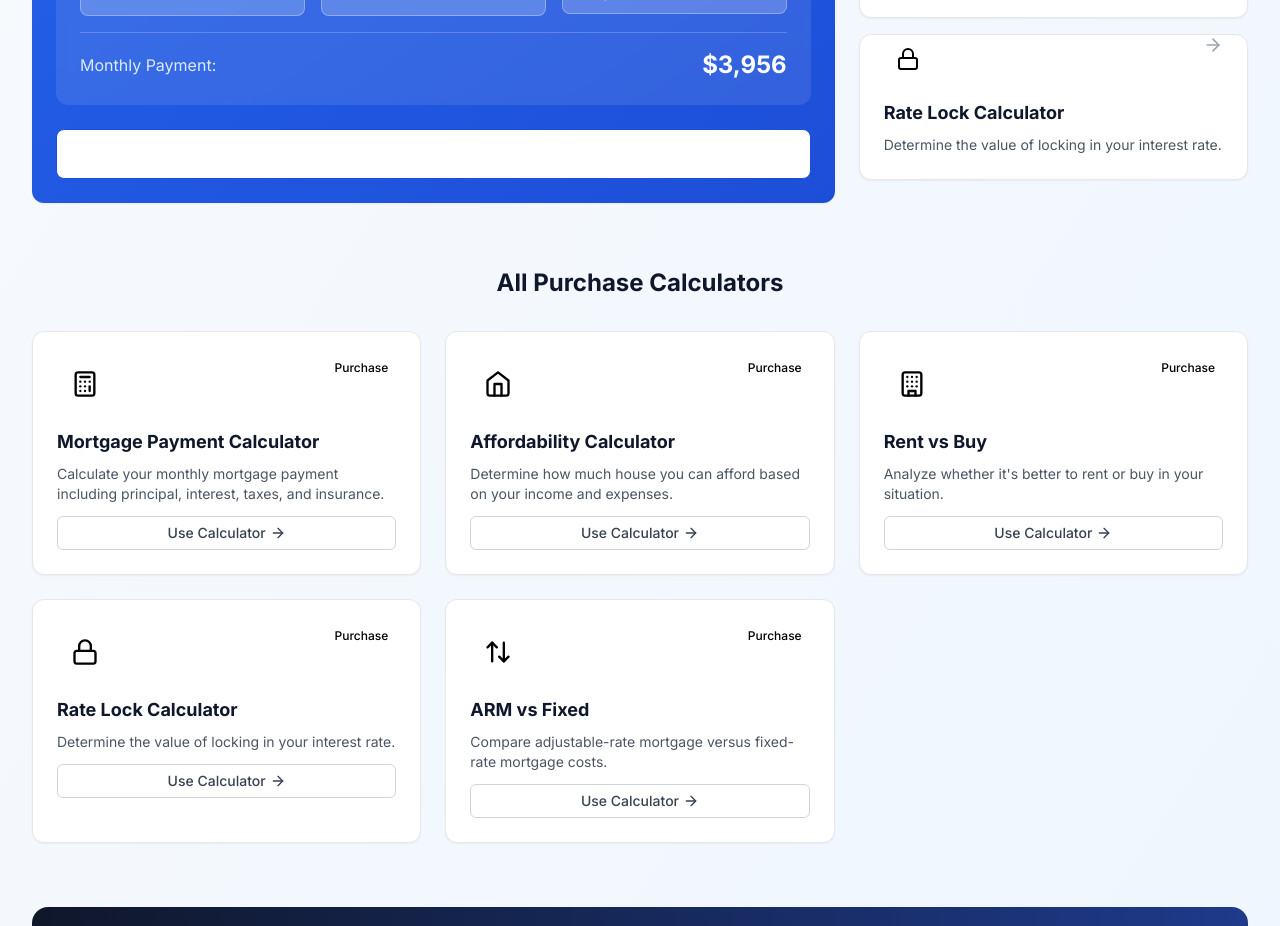
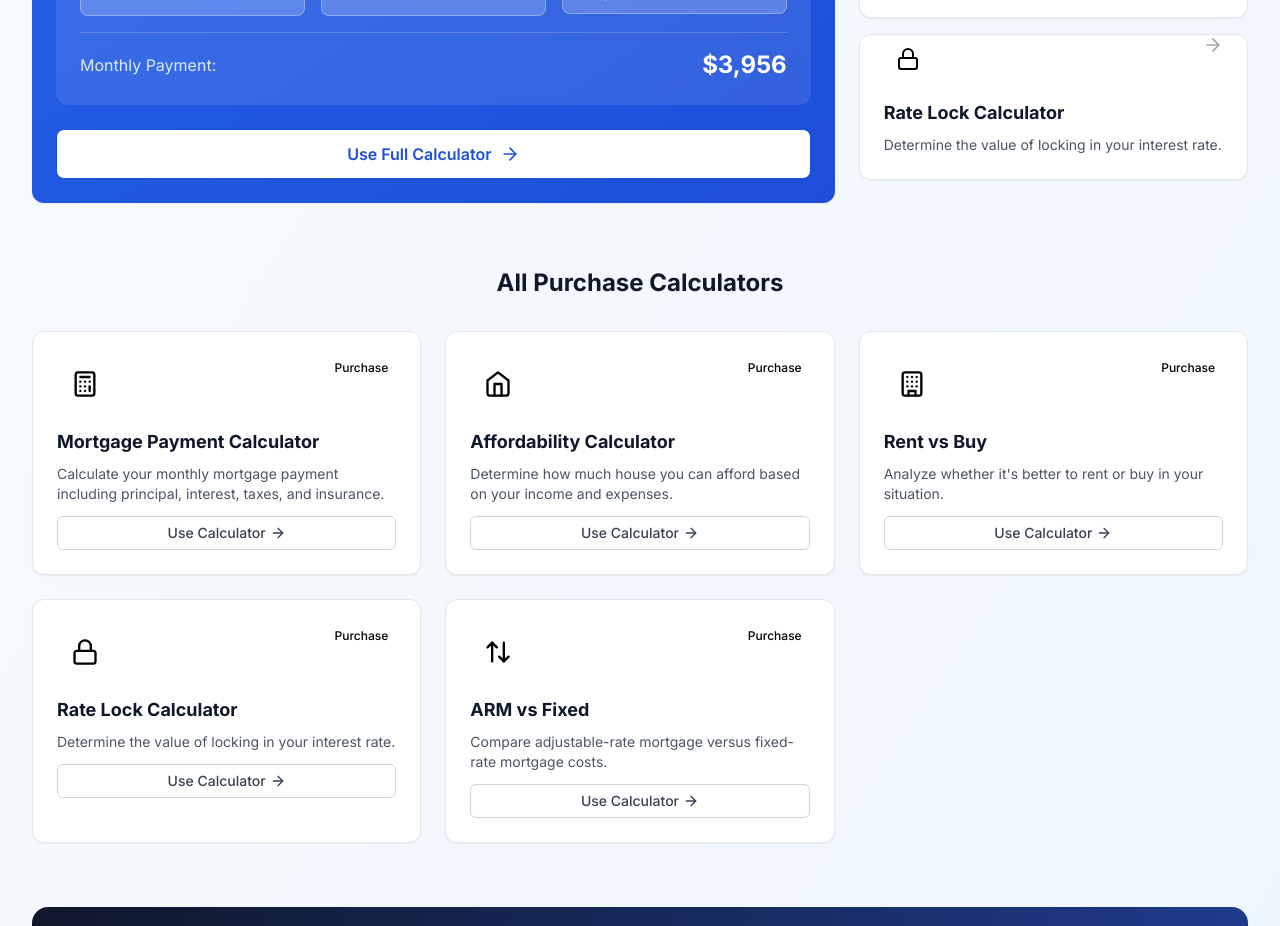
Before and after one commit to imankiyanoosh/Mehrshahi-Mortgage-Website, a React (Vite) app: page / in a window 1280 px wide. Shown: the part 6860-7786 px from the top of the page. Built offline with nearby package versions, Linux system fonts and the light colour scheme.

Commit message:
Updated CalculatorHub.tsx

```diff
--- a/src/components/sections/CalculatorHub.tsx
+++ b/src/components/sections/CalculatorHub.tsx
@@ -133,7 +133,7 @@ const CalculatorHub: React.FC = () => {
                     </div>
                   </div>
                   <Link to={`/calculators/${featuredCalculator.slug}`}>
-                    <Button size="lg" className="w-full bg-white text-blue-700 border border-blue-700 hover:bg-blue-700 hover:text-white transition-all duration-300 font-semibold flex items-center justify-center">
+                    <Button size="lg" className="w-full bg-white !text-blue-700 border border-blue-700 hover:bg-blue-700 hover:text-white transition-all duration-300 font-semibold flex items-center justify-center">
                       Use Full Calculator
                       <ArrowRight className="w-5 h-5 ml-2" />
                     </Button>
```
